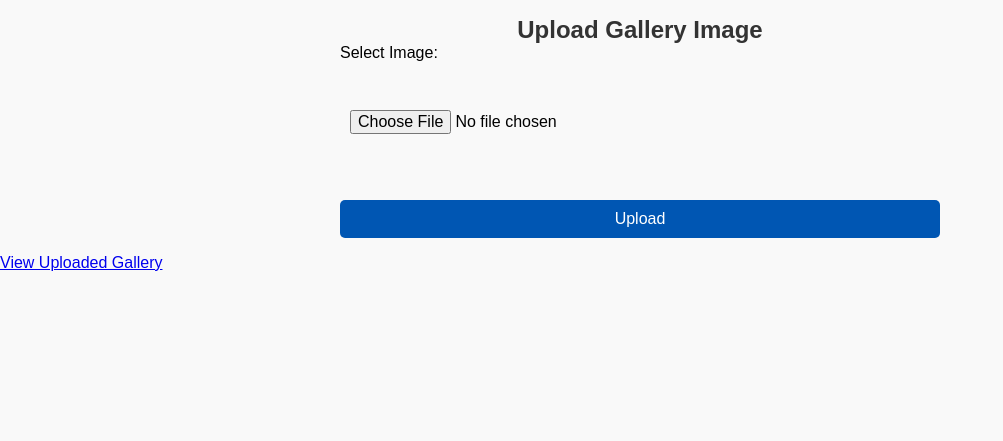
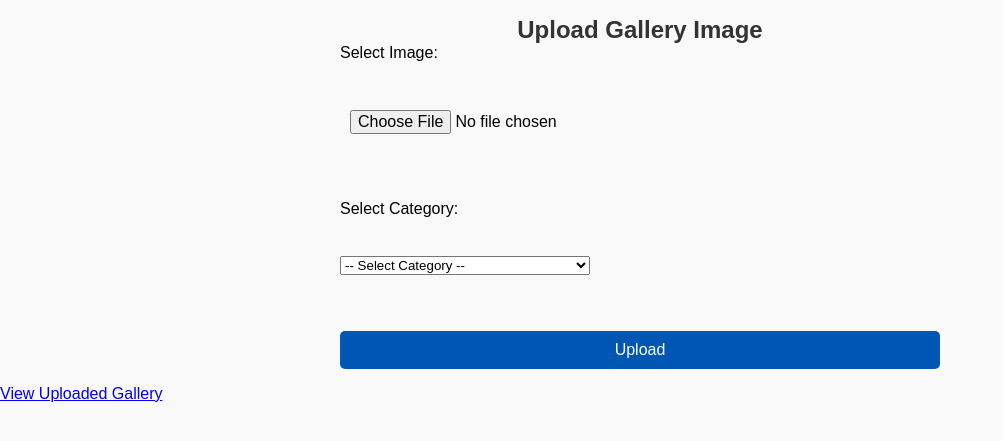
Before and after one commit to DiluShaN0314/raks-auto-show, a PHP site: page /admin/gallery-upload.php in a window 1280 px wide. Shown: the part 154-595 px from the top of the page, without its empty margins (0-1003 px from the left). Run offline with PHP 8.4, Linux system fonts and the light colour scheme.

Commit message:
gallery type

```diff
--- a/admin/gallery-upload.php
+++ b/admin/gallery-upload.php
@@ -3,7 +3,17 @@
 $message = '';
 
 if ($_SERVER['REQUEST_METHOD'] === 'POST' && isset($_FILES['gallery_image'])) {
-    $targetDir =  __DIR__ . "/uploads/";
+    $category = $_POST['image_category'] ?? '';
+    $allowed_categories = ['modern', 'vintage', 'bikes'];
+
+    if (!in_array($category, $allowed_categories)) {
+        $message = "Invalid category selected.";
+    } else {
+        $targetDir = __DIR__ . "/uploads/$category/";
+        if (!file_exists($targetDir)) {
+            mkdir($targetDir, 0777, true); // Create directory if it doesn't exist
+        }
+
         $fileName = basename($_FILES["gallery_image"]["name"]);
         $targetFile = $targetDir . time() . "_" . $fileName;
 
@@ -15,9 +25,10 @@ if ($_SERVER['REQUEST_METHOD'] === 'POST' && isset($_FILES['gallery_image'])) {
         } elseif ($_FILES["gallery_image"]["size"] > 5 * 1024 * 1024) {
             $message = "Sorry, your file is too large (max 5MB).";
         } elseif (move_uploaded_file($_FILES["gallery_image"]["tmp_name"], $targetFile)) {
-        $message = "Image uploaded successfully!";
+            $message = "Image uploaded successfully to <strong>$category</strong>!";
         } else {
             $message = "Error uploading image.";
+        }
     }
 }
 ?>
@@ -27,17 +38,26 @@ if ($_SERVER['REQUEST_METHOD'] === 'POST' && isset($_FILES['gallery_image'])) {
 <head>
     <meta charset="UTF-8">
     <title>Admin - Gallery Upload</title>
-    <link rel="stylesheet" href="../assets/css/admin.css">
+    <link rel="stylesheet" href="assets/css/admin.css">
 </head>
 <body>
     <h2 style="margin: 170px auto auto auto;">Upload Gallery Image</h2>
     <?php if ($message): ?>
-        <p style="color:green;"><?= htmlspecialchars($message) ?></p>
+        <p style="color:green;"><?= $message ?></p>
     <?php endif; ?>
 
     <form action="admin-gallery" method="POST" enctype="multipart/form-data">
         <label>Select Image:</label><br>
         <input type="file" name="gallery_image" required><br><br>
+
+        <label>Select Category:</label><br>
+        <select name="image_category" required style="width: 250px;">
+            <option value="">-- Select Category --</option>
+            <option value="modern">Modern</option>
+            <option value="vintage">Vintage</option>
+            <option value="bikes">Bikes</option>
+        </select><br><br>
+
         <button type="submit">Upload</button>
     </form>
 
```
Also changed, not shown: assets/css/style.css (+21 -13 lines), pages/gallery.php (+13 -4 lines), admin/uploads/bikes/1752392201_Custom-Royal-Enfield-Shotgun-350-7.jpg (added), admin/uploads/bikes/1752392374_Fatbob-114.jpg (added), admin/uploads/bikes/1752392626_1 (1).png (added), admin/uploads/modern/1751446806_WhatsApp Image 2025-07-01 at 20.37.31_66034f55.jpg (renamed from admin/uploads/1751446806_WhatsApp Image 2025-07-01 at 20.37.31_66034f55.jpg), admin/uploads/modern/1751452838_car-1.png (renamed from admin/uploads/1751452838_car-1.png), admin/uploads/modern/1751452845_car-2.png (renamed from admin/uploads/1751452845_car-2.png), admin/uploads/modern/1751452850_car-3.png (renamed from admin/uploads/1751452850_car-3.png), admin/uploads/modern/1751452855_car-4.png (renamed from admin/uploads/1751452855_car-4.png), admin/uploads/modern/1751452862_car-5.png (renamed from admin/uploads/1751452862_car-5.png), admin/uploads/modern/1751452926_car-6.png (renamed from admin/uploads/1751452926_car-6.png), admin/uploads/modern/1751452932_car-7.png (renamed from admin/uploads/1751452932_car-7.png), admin/uploads/modern/1751452936_car-8.png (renamed from admin/uploads/1751452936_car-8.png), 4 more files. Lines whose indentation alone changed are shown as unchanged.
